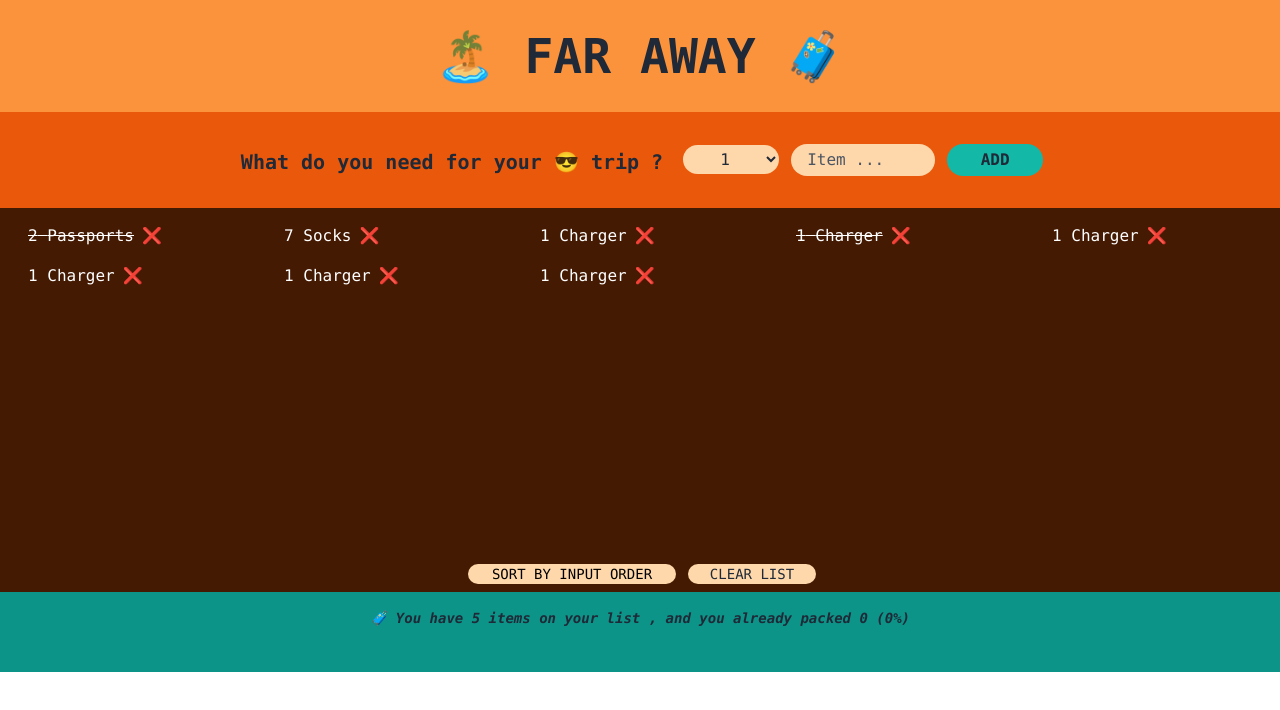
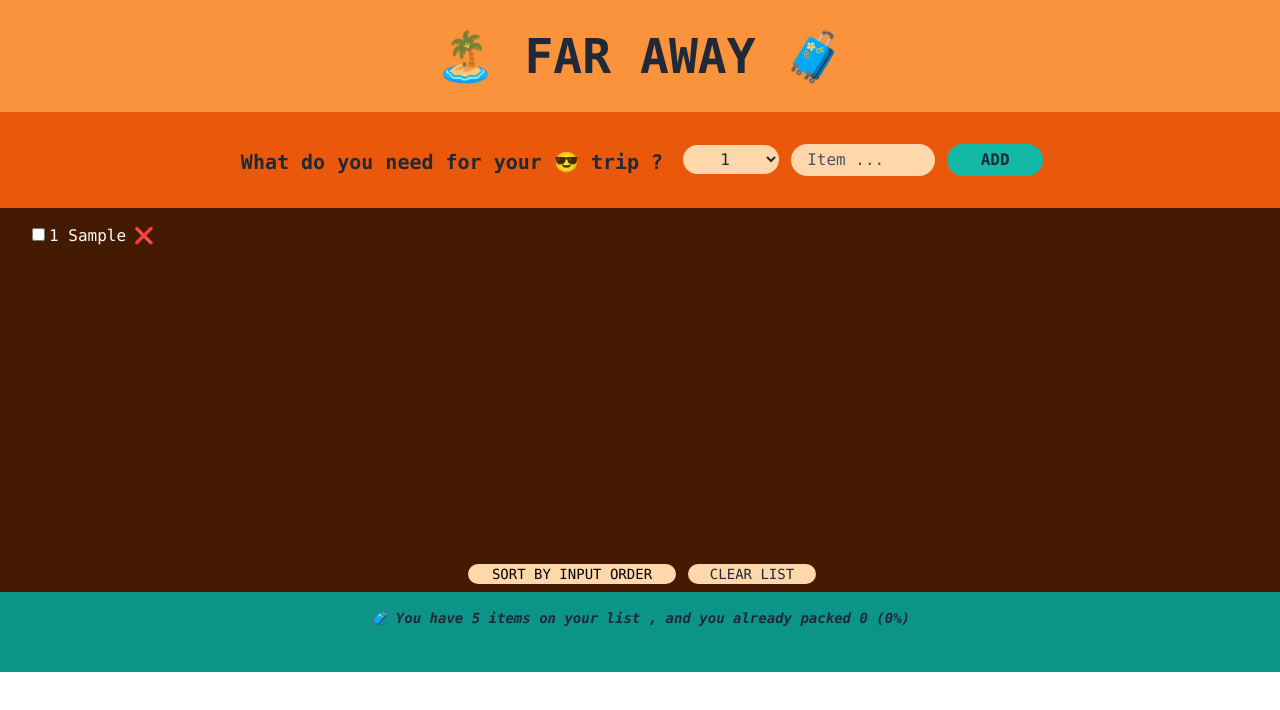
Before and after one commit to zahra-hjri/Travel-List-app, a React (Vite) app: page / in a window 1280 px wide. Both pictures are taken after typing "Sample" into the empty fields and a click on the button "ADD". Shown: the top 710 px of the page. Built offline with nearby package versions, Linux system fonts and the light colour scheme.

Commit message:
handle rendering list and delete  button

```diff
--- a/index.html
+++ b/index.html
@@ -4,7 +4,7 @@
     <meta charset="UTF-8" />
     <link rel="icon" type="image/svg+xml" href="/vite.svg" />
     <meta name="viewport" content="width=device-width, initial-scale=1.0" />
-    <title>Vite + React</title>
+    <title>Travel-list-app</title>
   </head>
   <body>
     <div id="root"></div>
--- a/src/App.jsx
+++ b/src/App.jsx
@@ -1,17 +1,25 @@
 import "./App.css";
 import "./index.css";
-
+import { useState } from "react";
 import Logo from "./components/Logo/Logo";
 import Form from "./components/Logo/Form/Form";
 import PackingList from "./components/Logo/PackingList/PackingList";
 import Stats from "./components/Logo/Stats/Stats";
 
 function App() {
+  const [items, setItems] = useState([]);
+  const handleDeleteItem = (id) => {
+    setItems(items.filter((item) => item.id !== id));
+  };
   return (
     <div className="font-mono">
       <Logo />
-      <Form />
-      <PackingList />
+      <Form items={items} setItems={setItems} />
+      <PackingList
+        items={items}
+        setItems={setItems}
+        onDeleteItem={handleDeleteItem}
+      />
       <Stats />
     </div>
   );
--- a/src/components/Logo/Form/Form.jsx
+++ b/src/components/Logo/Form/Form.jsx
@@ -1,8 +1,12 @@
 import { useState } from "react";
 
-const Form = () => {
+const Form = ({ items, setItems }) => {
   const [description, setDescription] = useState("");
   const [quantity, setQuantity] = useState(1);
+
+  const handleAddItem = (itemParams) => {
+    setItems([...items, itemParams]);
+  };
 
   const handleSubmit = (e) => {
     e.preventDefault();
@@ -16,7 +20,9 @@ const Form = () => {
     };
     setDescription("");
     setQuantity(1);
-    console.log(newItem);
+
+    handleAddItem(newItem);
+    console.log(items);
   };
 
   return (
--- a/src/components/Logo/Items/Items.jsx
+++ b/src/components/Logo/Items/Items.jsx
@@ -1,11 +1,14 @@
-const Items = ({ itemObj }) => {
+const Items = ({ itemObj, onDeleteItem }) => {
   return (
     <div>
       <li className="px-7 pt-4">
+        <input className="mx-1" type="checkbox" />
         <span className={`text-white ${itemObj.packed ? "line-through" : ""}`}>
           {itemObj.quantity} {itemObj.description}
         </span>
-        <button className="mx-2">❌</button>
+        <button onClick={() => onDeleteItem(itemObj.id)} className="mx-2">
+          ❌
+        </button>
       </li>
     </div>
   );
--- a/src/components/Logo/PackingList/PackingList.jsx
+++ b/src/components/Logo/PackingList/PackingList.jsx
@@ -1,12 +1,12 @@
-import initialItems from "../../../initialItems";
+// import initialItems from "../../../initialItems";
 import Items from "../Items/Items";
 
-const PackingList = () => {
+const PackingList = ({ items, onDeleteItem }) => {
   return (
     <div className="bg-amber-950 h-96 flex flex-col justify-between">
       <ul className="grid grid-cols-2 sm:grid-cols-3 lg:grid-cols-5">
-        {initialItems.map((item) => (
-          <Items itemObj={item} key={item.id} />
+        {items.map((item) => (
+          <Items itemObj={item} key={item.id} onDeleteItem={onDeleteItem} />
         ))}
       </ul>
 
```
